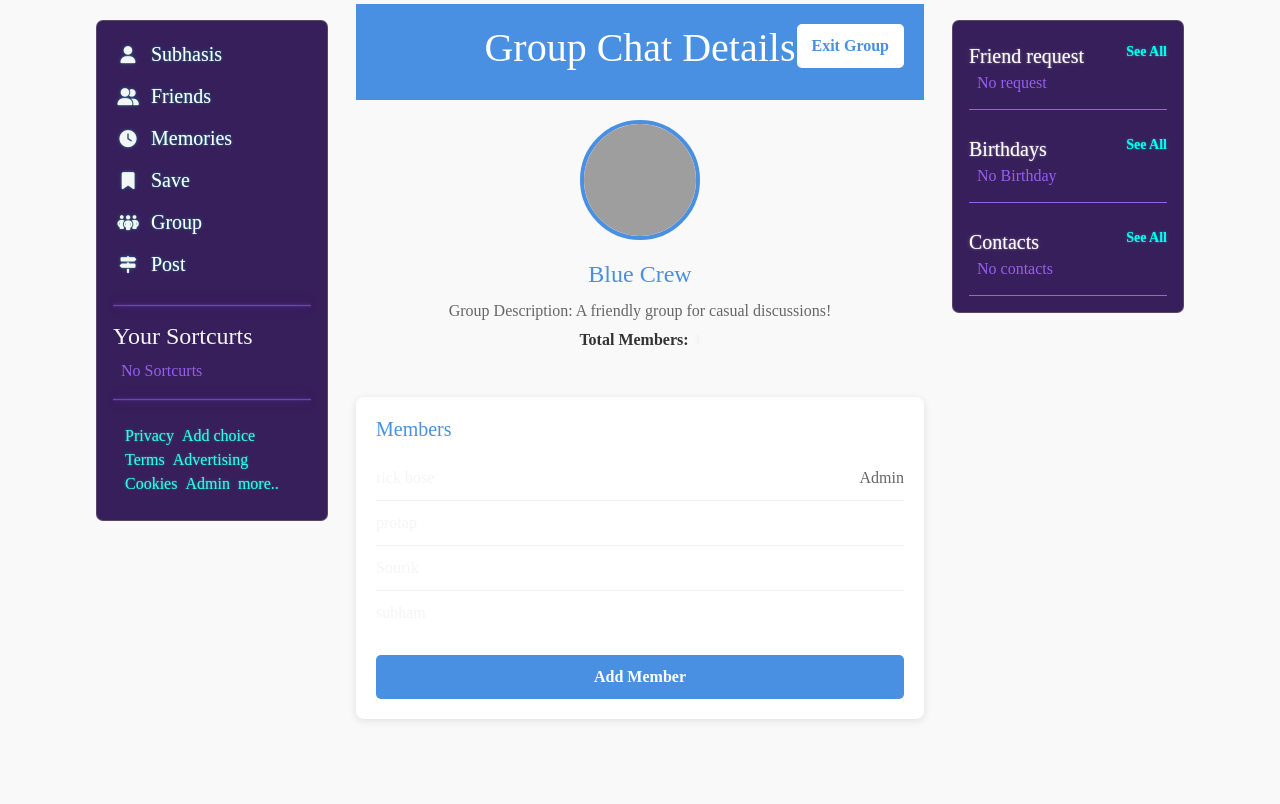
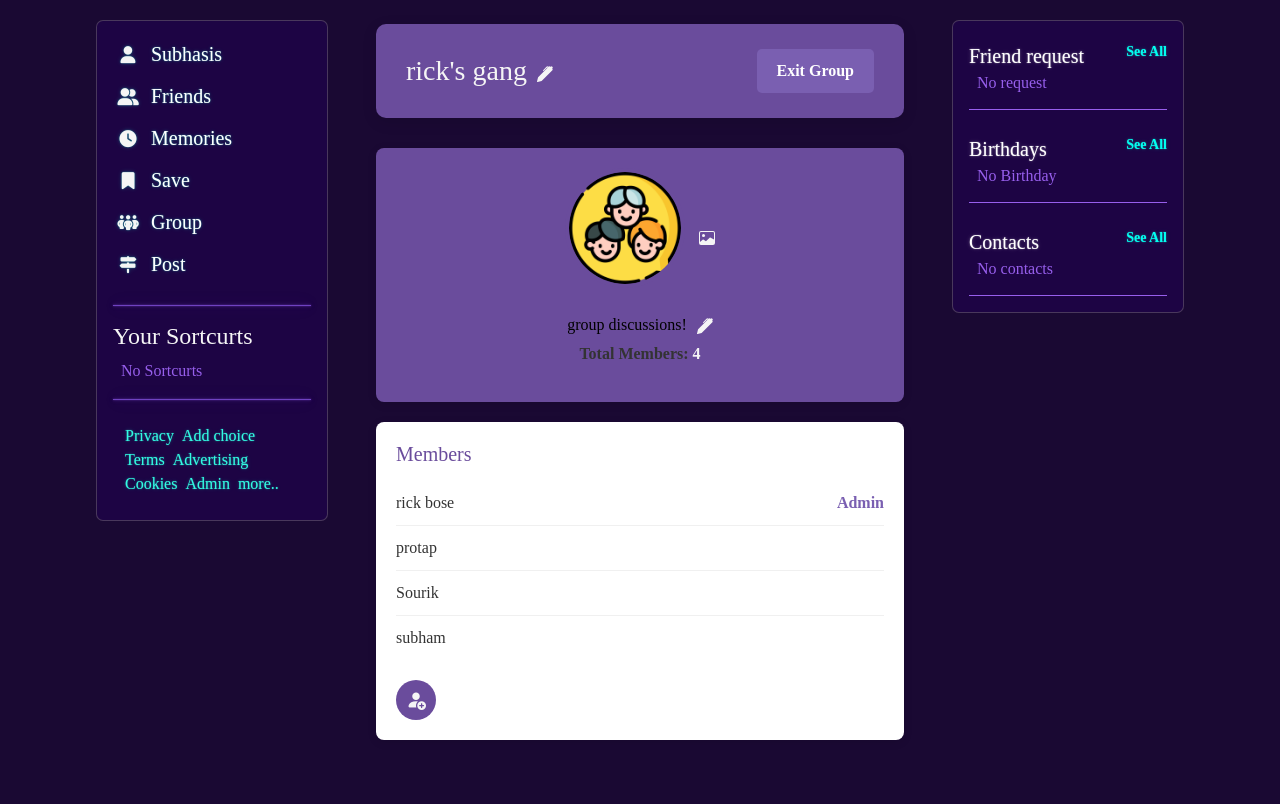
Before and after one commit to teamamracoder/pixify, a Django app: template pixify/social_network/templates/enduser/chat/chat_details.html in a window 1280 px wide. Shown: the part 56-860 px from the top of the page. Run offline with Django 5.2, Linux system fonts and the light colour scheme; the template is opened without the code that fills it, so the values that code supplies are empty; parts of the project's set-up code (start-up, migrations or seed data) failed here and were passed over; some libraries are stand-ins or nearby versions; grey boxes are pictures that could not be loaded.

Commit message:
group chat details

```diff
--- a/pixify/social_network/templates/enduser/chat/chat_details.html
+++ b/pixify/social_network/templates/enduser/chat/chat_details.html
@@ -1,158 +1,316 @@
 {% extends "enduser/base.html" %}
 
-{% block title %}group_chat_details{% endblock %}
-
+{% block title %}Group Chat Details{% endblock %}
 
 {% block content %}
 {% load static %}
 
+<div class="group-chat-container">
   <div class="header">
-    <h1>Group Chat Details</h1>
+    <!-- Group Name with Edit Button -->
+    <h1 class="group-name">
+      <span id="group-name-text">rick's gang </span>
+      <button class="edit-btn" onclick="editGroupName()">
+        <svg xmlns="http://www.w3.org/2000/svg" width="16" height="16" fill="currentColor" class="bi bi-pen-fill" viewBox="0 0 16 16">
+          <path d="m13.498.795.149-.149a1.207 1.207 0 1 1 1.707 1.708l-.149.148a1.5 1.5 0 0 1-.059 2.059L4.854 14.854a.5.5 0 0 1-.233.131l-4 1a.5.5 0 0 1-.606-.606l1-4a.5.5 0 0 1 .131-.232l9.642-9.642a.5.5 0 0 0-.642.056L6.854 4.854a.5.5 0 1 1-.708-.708L9.44.854A1.5 1.5 0 0 1 11.5.796a1.5 1.5 0 0 1 1.998-.001"/>
+        </svg>
+      </button>
+    </h1>
     <button class="exit-btn">Exit Group</button>
   </div>
 
-  <!-- Group Details -->
+  <!-- Group Details Section -->
   <div class="group-details">
-    <img src="C:\Users\rick\Pictures\WhatsApp Image 2024-11-09 at 01.22.38_8513412f.jpg" alt="Group Photo">
-    <h2>Blue Crew</h2>
-    <p>Group Description: A friendly group for casual discussions!</p>
+    <!-- Group Photo with Edit Button -->
+    <div class="group-photo-container">
+      <img src="{{ '\static\images\group_pic.png' }}" alt="Group Photo" class="group-photo">
+      <button class="edit-btn" onclick="editGroupPhoto()">
+        <svg xmlns="http://www.w3.org/2000/svg" width="16" height="16" fill="currentColor" class="bi bi-image" viewBox="0 0 16 16">
+          <path d="M6.002 5.5a1.5 1.5 0 1 1-3 0 1.5 1.5 0 0 1 3 0"/>
+          <path d="M2.002 1a2 2 0 0 0-2 2v10a2 2 0 0 0 2 2h12a2 2 0 0 0 2-2V3a2 2 0 0 0-2-2zm12 1a1 1 0 0 1 1 1v6.5l-3.777-1.947a.5.5 0 0 0-.577.093l-3.71 3.71-2.66-1.772a.5.5 0 0 0-.63.062L1.002 12V3a1 1 0 0 1 1-1z"/>
+        </svg>
+      </button>
+    </div>
+    <p class="group-description">
+      group discussions!
+      <button class="edit-btn" onclick="editGroupDescription()">
+        <svg xmlns="http://www.w3.org/2000/svg" width="16" height="16" fill="currentColor" class="bi bi-pen-fill" viewBox="0 0 16 16">
+          <path d="m13.498.795.149-.149a1.207 1.207 0 1 1 1.707 1.708l-.149.148a1.5 1.5 0 0 1-.059 2.059L4.854 14.854a.5.5 0 0 1-.233.131l-4 1a.5.5 0 0 1-.606-.606l1-4a.5.5 0 0 1 .131-.232l9.642-9.642a.5.5 0 0 0-.642.056L6.854 4.854a.5.5 0 1 1-.708-.708L9.44.854A1.5 1.5 0 0 1 11.5.796a1.5 1.5 0 0 1 1.998-.001"/>
+        </svg>
+      </button>
+    </p>
     <p class="total-members">Total Members: <span id="member-count">4</span></p>
   </div>
 
-  <!-- Member List -->
+  <!-- Member List Section -->
   <div class="member-list">
     <h3>Members</h3>
     <ul id="member-list">
-      <li>rick bose<span>Admin</span></li>
+      <li>rick bose<span class="role">Admin</span></li>
       <li>protap</li>
       <li>Sourik</li>
       <li>subham</li>
     </ul>
-    <button class="add-member-btn" onclick="openModal()">Add Member</button>
+    <button class="add-member-btn" onclick="openAddMemberModal()">
+      <i class="bi bi-person-fill-add"></i>
+    </button>
   </div>
 
-  <!-- Modal -->
+  <!-- Modal for Adding Member -->
   <div class="modal" id="addMemberModal">
     <div class="modal-content">
-      <span class="modal-close" onclick="closeModal()">&times;</span>
+      <span class="modal-close" onclick="closeAddMemberModal()">&times;</span>
       <h3>Add Member</h3>
       <input type="text" id="new-member-name" placeholder="Enter member name">
       <button onclick="addMember()">Add</button>
     </div>
   </div>
+
+  <!-- Modal for Editing Group Name -->
+  <div class="modal" id="editGroupNameModal">
+    <div class="modal-content">
+      <span class="modal-close" onclick="closeEditGroupNameModal()">&times;</span>
+      <h3>Edit Group Name</h3>
+      <form id="group-name-form">
+        <input type="text" id="group-name-input" placeholder="Enter new group name" value="Blue Crew">
+        <button type="submit">Save</button>
+      </form>
+    </div>
+  </div>
+
+  <!-- Modal for Editing Group Description -->
+  <div class="modal" id="editGroupDescriptionModal">
+    <div class="modal-content">
+      <span class="modal-close" onclick="closeEditGroupDescriptionModal()">&times;</span>
+      <h3>Edit Group Description</h3>
+      <form id="group-description-form">
+        <textarea id="group-description-input" placeholder="Enter new description">A friendly group for casual discussions!</textarea>
+        <button type="submit">Save</button>
+      </form>
+    </div>
+  </div>
+
+  <!-- Modal for Editing Group Photo -->
+  <div class="modal" id="editGroupPhotoModal">
+    <div class="modal-content">
+      <span class="modal-close" onclick="closeEditGroupPhotoModal()">&times;</span>
+      <h3>Edit Group Photo</h3>
+      <input type="file" id="group-photo-input" accept="image/*">
+      <button onclick="saveGroupPhoto()">Save</button>
+    </div>
+  </div>
+</div>
+
 <script>
-    const modal = document.getElementById("addMemberModal");
-    const memberList = document.getElementById("member-list");
-    const memberCount = document.getElementById("member-count");
+  // Modals
+  const addMemberModal = document.getElementById("addMemberModal");
+  const editGroupNameModal = document.getElementById("editGroupNameModal");
+  const editGroupDescriptionModal = document.getElementById("editGroupDescriptionModal");
+  const editGroupPhotoModal = document.getElementById("editGroupPhotoModal");
 
-    function openModal() {
-      modal.style.display = "flex";
+  // Modal Actions
+  function openAddMemberModal() {
+    addMemberModal.style.display = "flex";
   }
 
-    function closeModal() {
-      modal.style.display = "none";
+  function closeAddMemberModal() {
+    addMemberModal.style.display = "none";
   }
 
+  function openEditGroupNameModal() {
+    editGroupNameModal.style.display = "flex";
+  }
+
+  function closeEditGroupNameModal() {
+    editGroupNameModal.style.display = "none";
+  }
+
+  function openEditGroupDescriptionModal() {
+    editGroupDescriptionModal.style.display = "flex";
+  }
+
+  function closeEditGroupDescriptionModal() {
+    editGroupDescriptionModal.style.display = "none";
+  }
+
+  function openEditGroupPhotoModal() {
+    editGroupPhotoModal.style.display = "flex";
+  }
+
+  function closeEditGroupPhotoModal() {
+    editGroupPhotoModal.style.display = "none";
+  }
+
+  // Add Member Function
   function addMember() {
     const memberName = document.getElementById("new-member-name").value;
     if (memberName.trim()) {
       const li = document.createElement("li");
       li.textContent = memberName;
-        memberList.appendChild(li);
-        memberCount.textContent = parseInt(memberCount.textContent) + 1;
+      document.getElementById("member-list").appendChild(li);
+      document.getElementById("member-count").textContent = parseInt(document.getElementById("member-count").textContent) + 1;
       document.getElementById("new-member-name").value = "";
-        closeModal();
+      closeAddMemberModal();
     }
   }
 
-    window.onclick = function (event) {
-      if (event.target === modal) {
-        closeModal();
+  // Edit Group Name
+  function editGroupName() {
+    openEditGroupNameModal();
   }
+
+  document.getElementById("group-name-form").onsubmit = function(event) {
+    event.preventDefault();
+    const newName = document.getElementById("group-name-input").value;
+    document.getElementById("group-name-text").textContent = newName;
+    closeEditGroupNameModal();
   };
+
+  // Edit Group Description
+  function editGroupDescription() {
+    openEditGroupDescriptionModal();
+  }
+
+  document.getElementById("group-description-form").onsubmit = function(event) {
+    event.preventDefault();
+    const newDescription = document.getElementById("group-description-input").value;
+    document.querySelector(".group-description").textContent = newDescription;
+    closeEditGroupDescriptionModal();
+  };
+
+  // Edit Group Photo
+  function editGroupPhoto() {
+    openEditGroupPhotoModal();
+  }
+
+  function saveGroupPhoto() {
+    const photoInput = document.getElementById("group-photo-input");
+    const file = photoInput.files[0];
+    if (file) {
+      const reader = new FileReader();
+      reader.onload = function(e) {
+        document.querySelector(".group-photo").src = e.target.result;
+      };
+      reader.readAsDataURL(file);
+    }
+    closeEditGroupPhotoModal();
+  }
 </script>
-
 <style>
-    /* General Styles */
   body {
     font-family: 'Arial', sans-serif;
+  --bs-secondary: #373a3c;
     margin: 0;
     padding: 0;
-      background-color: #f9f9f9;
-      color: #333;
+  }
+
+  /* Group Chat Container */
+  .group-chat-container {
+    display: flex;
+    flex-direction: column;
+    align-items: center;
+    justify-content: flex-start;
+    padding: 20px;
   }
 
   /* Header Section */
   .header {
-      background-color: #4a90e2;
+    background-color: #6a4c9c; /* Purple Background */
     color: white;
-      padding: 20px;
-      text-align: center;
-      position: relative;
+    padding: 25px 30px;
+    border-radius: 10px;
+    width: 100%;
+    max-width: 650px;
+    display: flex;
+    justify-content: space-between;
+    align-items: center;
+    box-shadow: 0 4px 15px rgba(0, 0, 0, 0.1);
   }
 
-    .header .exit-btn {
-      position: absolute;
-      top: 20px;
-      right: 20px;
-      background: white;
-      color: #4a90e2;
+  .group-name {
+    font-size: 28px;
+    margin: 0;
+    display: inline-flex;
+    align-items: center;
+  }
+
+  .edit-btn {
+    background: none;
     border: none;
-      padding: 10px 15px;
+    margin-left: 10px;
+    cursor: pointer;
+  }
+
+  .edit-icon {
+    width: 20px;
+    height: 20px;
+    vertical-align: middle;
+  }
+
+  .exit-btn {
+    background-color: #7a5fb1;
+    color: white;
+    border: none;
+    padding: 10px 20px;
+    font-size: 16px;
     border-radius: 5px;
     cursor: pointer;
     font-weight: bold;
+    transition: background-color 0.3s ease;
   }
 
-    .header .exit-btn:hover {
-      background: #e0eaff;
+  .exit-btn:hover {
+    background-color: #5a3b89;
   }
 
   /* Group Details Section */
   .group-details {
+    background-color:#6a4c9c;
     text-align: center;
+    margin-top: 30px;
     padding: 20px;
+    border-radius: 8px;
+    width: 100%;
+    max-width: 650px;
+    box-shadow: 0 2px 10px rgba(0, 0, 0, 0.1);
   }
 
-    .group-details img {
+  .group-photo {
     width: 120px;
     height: 120px;
     border-radius: 50%;
-      border: 4px solid #4a90e2;
+    border: 4px solid #6a4c9c;
     margin-bottom: 20px;
   }
 
-    .group-details h2 {
-      font-size: 24px;
-      margin-bottom: 10px;
-      color: #4a90e2;
+  .group-description {
+    font-size: 16px;
+    color: black;
+    margin: 5px 0;
+    display: inline-flex;
+    align-items: center;
   }
 
-    .group-details p {
-      font-size: 16px;
-      color: #666;
-      margin: 5px 0;
-    }
-
-    .group-details .total-members {
+  .total-members {
     font-weight: bold;
     color: #333;
   }
 
-    /* Member List */
+  /* Member List Section */
   .member-list {
-      max-width: 600px;
-      margin: 20px auto;
+    background-color: white;
+    margin-top: 20px;
     padding: 20px;
-      background: white;
+    width: 100%;
+    max-width: 650px;
     border-radius: 8px;
-      box-shadow: 0 2px 8px rgba(0, 0, 0, 0.1);
+    box-shadow: 0 2px 10px rgba(0, 0, 0, 0.1);
   }
 
   .member-list h3 {
     font-size: 20px;
+    color: #6a4c9c;
     margin-bottom: 15px;
-      color: #4a90e2;
   }
 
   .member-list ul {
@@ -166,34 +324,46 @@
     align-items: center;
     padding: 10px 0;
     border-bottom: 1px solid #f0f0f0;
+    color: #333;
   }
 
   .member-list li:last-child {
     border-bottom: none;
   }
 
-    .member-list li span {
-      color: #666;
+  .member-list .role {
+    color: #7a5fb1;
+    font-weight: bold;
   }
 
-    /* Add Members Button */
+  /* Add Member Button */
   .add-member-btn {
-      display: block;
-      width: 100%;
-      text-align: center;
-      margin: 20px auto 0 auto;
-      padding: 10px 15px;
-      background-color: #4a90e2;
+    width: 40px; /* Adjust width */
+    height: 40px; /* Adjust height */
+    background-color: #6a4c9c;
     color: white;
     font-weight: bold;
     border: none;
-      border-radius: 5px;
+    border-radius: 50%; /* Make the button round */
     cursor: pointer;
-      transition: 0.3s;
+    margin-top: 20px;
+    transition: background-color 0.3s ease;
+    display: flex;
+    justify-content: center;
+    align-items: center;
+  }
+
+  .add-member-btn i {
+    font-size: 20px; /* Adjust the icon size to fit inside the smaller button */
   }
 
   .add-member-btn:hover {
-      background-color: #3578cc;
+    background-color: #5a3b89;
+  }
+
+  .plus-icon {
+    width: 24px;
+    height: 24px;
   }
 
   /* Modal Styles */
```
Also changed, not shown: other parts of pixify/social_network/templates/enduser/chat/chat_details.html (+35 -66 lines), pixify/social_network/templates/enduser/chat/index.html (added). Lines whose indentation alone changed are shown as unchanged.
